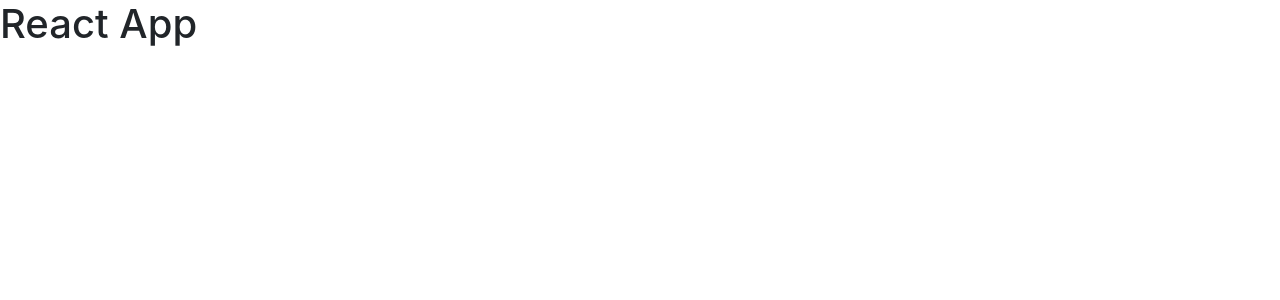
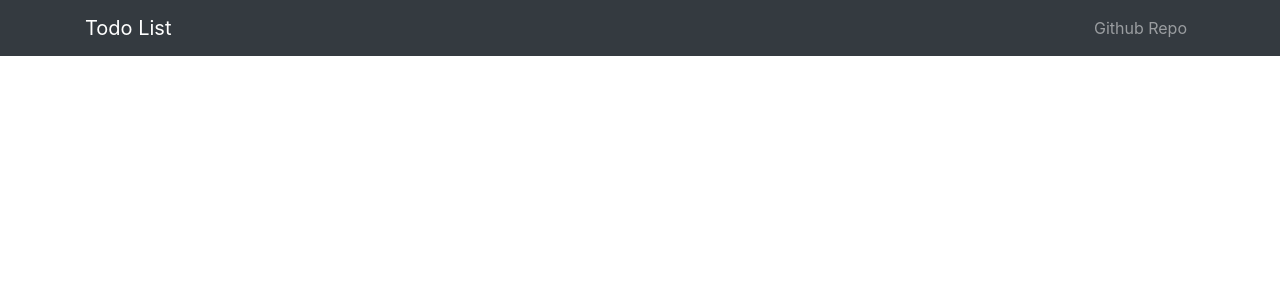
Before and after one commit to chrislo7/mern_todo, a React (Create React App) app in the folder client/: page / in a window 1280 px wide. Shown: the top 300 px of the page. Built offline with nearby package versions, Linux system fonts and the light colour scheme; the HTML template or start-up script is replaced by a standard one.

Commit message:
added navbar with link to github

```diff
--- a/client/src/App.js
+++ b/client/src/App.js
@@ -1,12 +1,13 @@
 import React from 'react';
 import 'bootstrap/dist/css/bootstrap.min.css';
+import './App.css';
+import AppNavbar from './components/AppNavbar';
 
-import './App.css';
 
 function App() {
   return (
     <div className="App">
-      <h1>React App</h1>
+      <AppNavbar />
     </div>
   );
 }
--- /dev/null
+++ b/client/src/components/AppNavbar.js
@@ -0,0 +1,48 @@
+import React, { Component } from 'react';
+import {
+    Collapse,
+    Navbar,
+    NavbarToggler,
+    NavbarBrand,
+    Nav,
+    NavItem,
+    NavLink,
+    Container
+} from 'reactstrap';
+
+class AppNavbar extends Component {
+    state = {
+        isOpen: false
+    }
+
+    toggle = () => {
+        this.setState({
+            isOpen: !this.state.isOpen
+        });
+    }
+
+    render() {
+        return (
+            <div>
+                <Navbar color="dark" dark expand="sm" className="mb-5">
+                    <Container>
+                        <NavbarBrand href="/">Todo List</NavbarBrand>
+                        <NavbarToggler  onClick={this.toggle} />
+                        <Collapse isOpen={this.state.isOpen} navbar>
+                            <Nav className="ml-auto" navbar>
+                                <NavItem>
+                                    <NavLink href="https://github.com/chrislo7/mern-todo">
+                                        Github Repo
+                                    </NavLink>
+                                </NavItem>
+                            </Nav>
+                        </Collapse>
+                    </Container>
+                </Navbar>
+            </div>
+        );
+    }
+}
+
+
+export default AppNavbar;
```
Also changed, not shown: client/src/components/Navbar.js (deleted).
